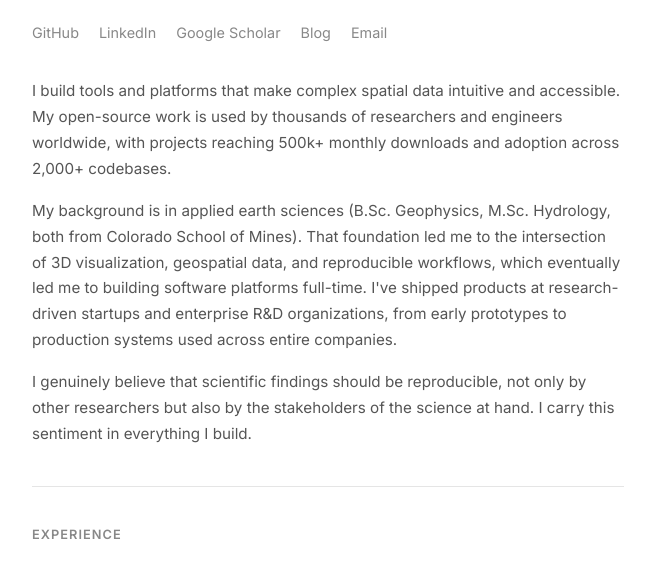
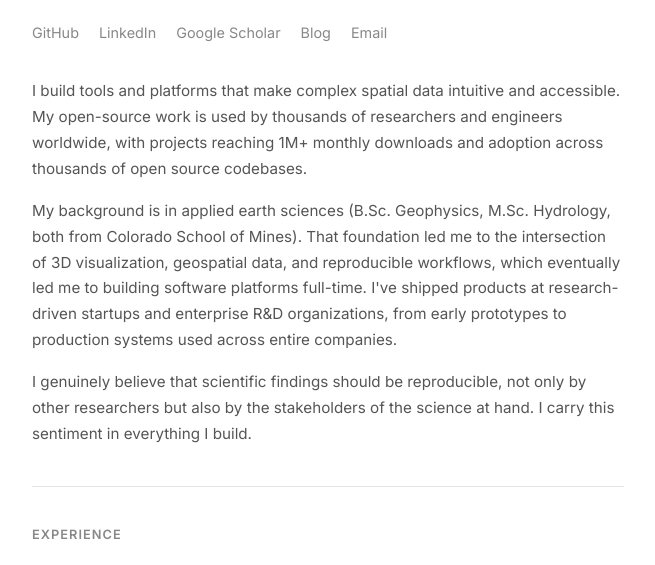
Before and after one commit to banesullivan/banesullivan, an Astro site: page / in a window 1280 px wide. Shown: the part 147-712 px from the top of the page, without its empty margins (312-967 px from the left). Built offline with nearby package versions, Linux system fonts and the light colour scheme; Astro itself is replaced by a stand-in of ours.

Commit message:
Update download stats

```diff
--- a/src/pages/index.astro
+++ b/src/pages/index.astro
@@ -29,8 +29,8 @@ import Base from "../layouts/Base.astro";
     <p>
       I build tools and platforms that make complex spatial data intuitive and
       accessible. My open-source work is used by thousands of researchers and engineers
-      worldwide, with projects reaching 500k+ monthly downloads and adoption across
-      2,000+ codebases.
+      worldwide, with projects reaching 1M+ monthly downloads and adoption across
+      thousands of open source codebases.
     </p>
     <p>
       My background is in applied earth sciences (B.Sc. Geophysics, M.Sc. Hydrology, both from
```
Also changed, not shown: README.md.
